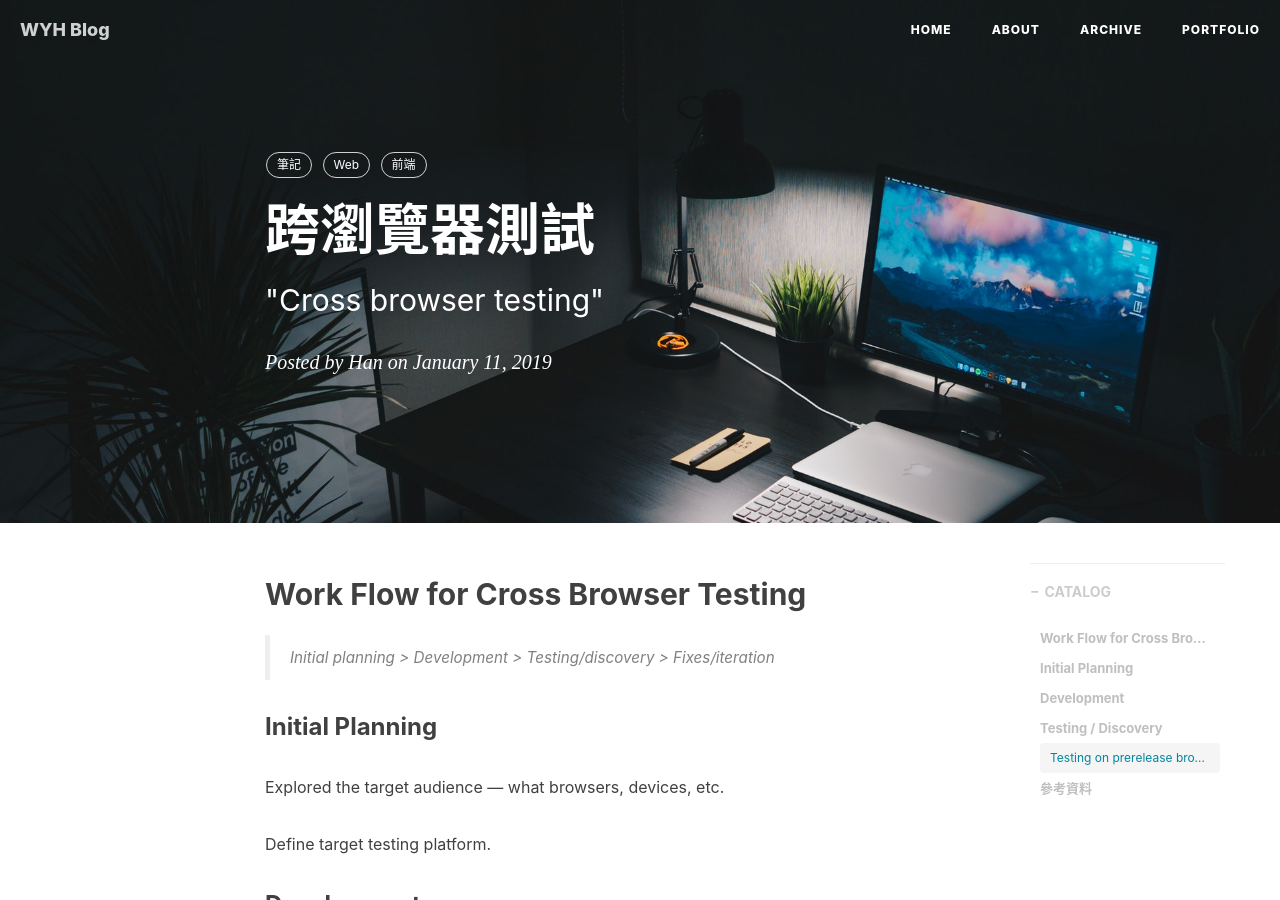
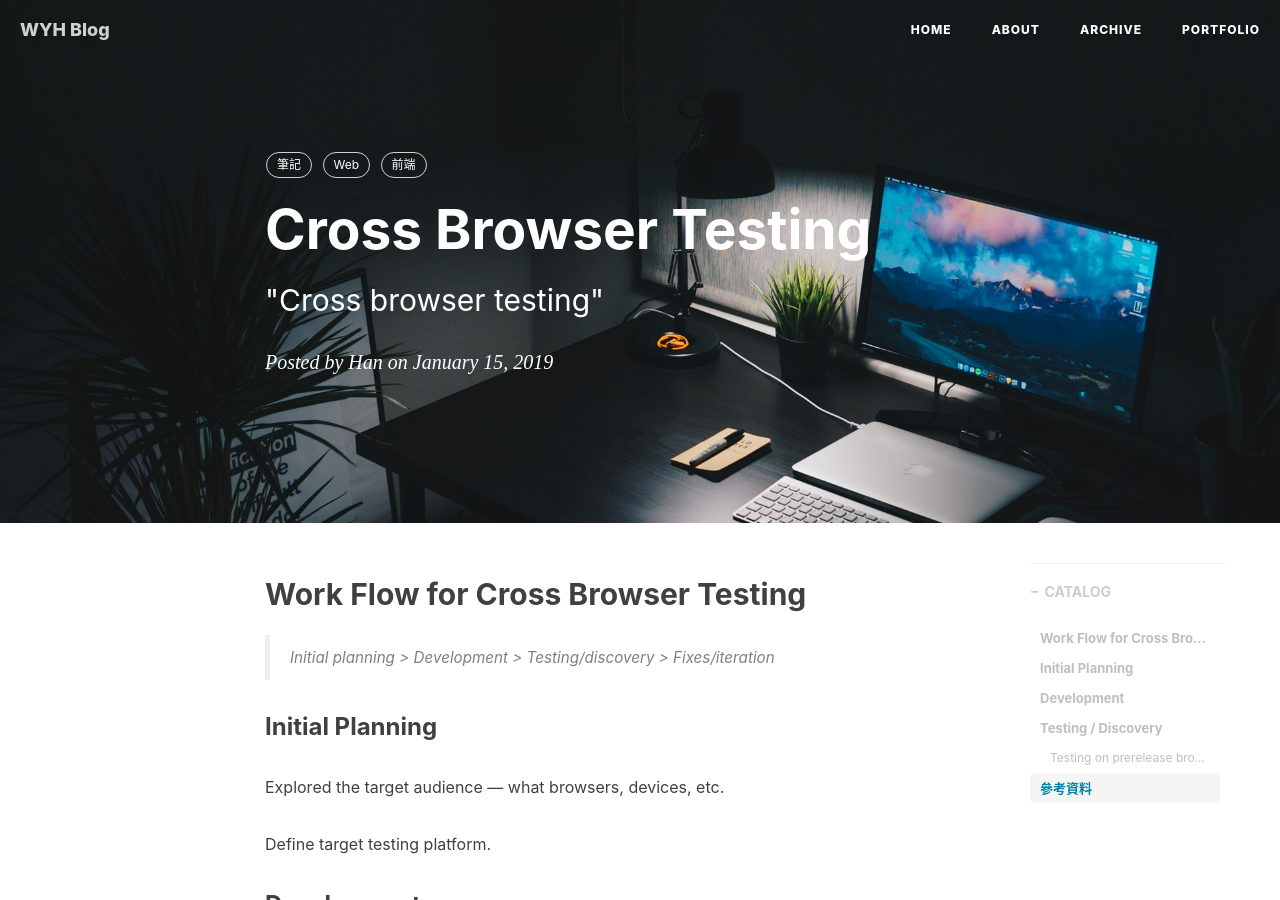
Before and after one commit to elinyuhanwu/elinyuhanwu.github.io, a Jekyll site: the page built from _posts/2019-01-11-crossbrowser-testing.md, in a window 1280 px wide and 900 px high. Built offline with Jekyll 4.4.1, drawn with Linux system fonts in a browser that asks for light colours; nearby versions of some CDN libraries; comment, search, counter and statistics services are not loaded.

Commit message:
update post

```diff
--- a/_posts/2019-01-11-crossbrowser-testing.md
+++ b/_posts/2019-01-11-crossbrowser-testing.md
@@ -1,8 +1,8 @@
 ---
 layout:     post
-title:      "跨瀏覽器測試"
+title:      "Cross Browser Testing"
 subtitle:   " \"Cross browser testing\""
-date:       2019-01-11 12:00:00
+date:       2019-01-15 12:00:00
 author:     "Han"
 header-img: "img/post-bg-browser.jpeg"
 catalog: true
@@ -11,6 +11,8 @@ tags:
     - Web
     - 前端
 ---
+
+
 
 ## Work Flow for Cross Browser Testing
 > Initial planning > Development > Testing/discovery > Fixes/iteration
@@ -54,6 +56,9 @@ This is especially prevalent if you are using very new technologies in your site
 
 
 
+
+
 ## 參考資料
 [MDN web Docs](https://developer.mozilla.org/zh-TW/docs/Learn/Tools_and_testing/Cross_browser_testing)
+
 [caniuse](https://caniuse.com)
```
